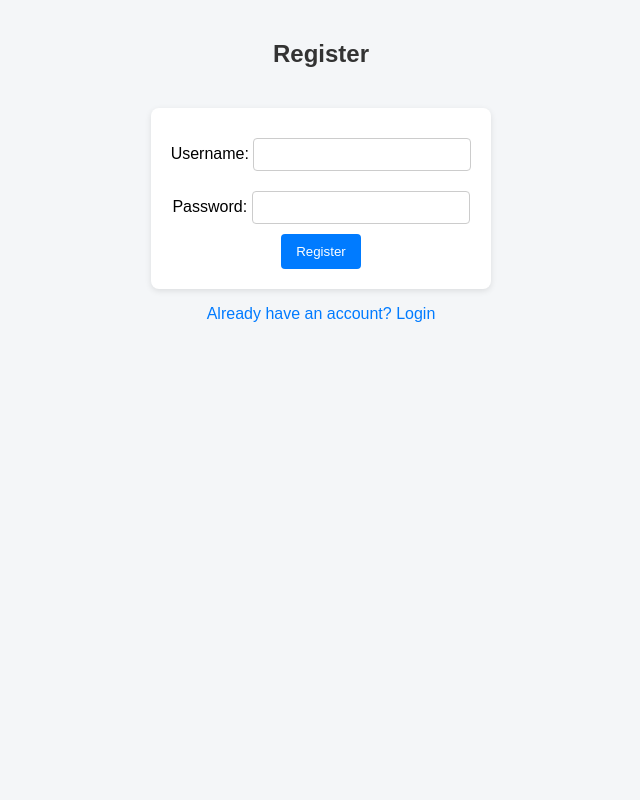
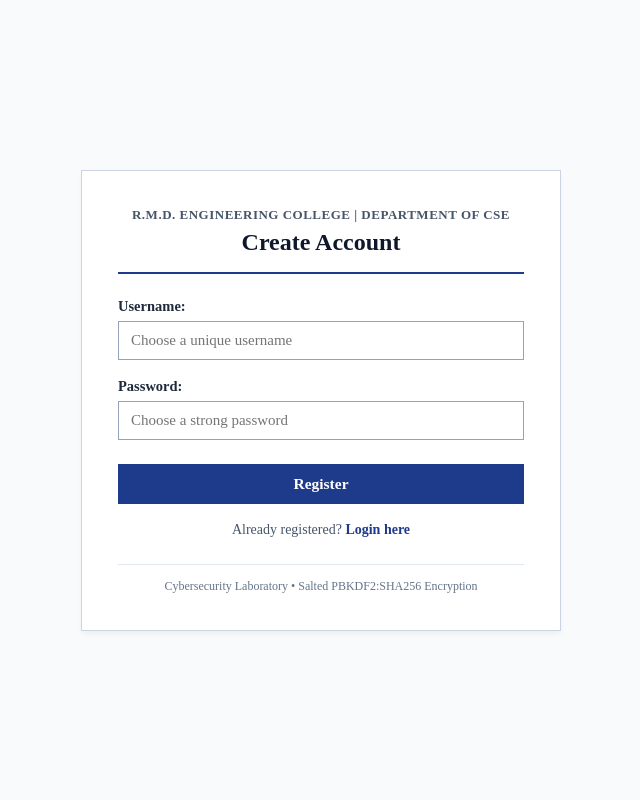
Before and after one commit to MSD-678/secure_login_app, a Flask app: page /register in a window 1280 px wide. Shown: the whole page, without its empty margins (319-959 px from the left). Run offline with Flask 3, Linux system fonts and the light colour scheme.

Commit message:
Revamp registration page layout and styling

```diff
--- a/templates/register.html
+++ b/templates/register.html
@@ -1,23 +1,178 @@
 <!DOCTYPE html>
-<html>
+<html lang="en">
 <head>
-  <title>Register</title>
-  <link rel="stylesheet" href="{{ url_for('static', filename='style.css') }}">
+    <meta charset="UTF-8">
+    <meta name="viewport" content="width=device-width, initial-scale=1.0">
+    <title>Account Registration</title>
+    <style>
+        * {
+            box-sizing: border-box;
+            margin: 0;
+            padding: 0;
+        }
+
+        body {
+            font-family: "Times New Roman", Times, serif;
+            background-color: #f8fafc;
+            color: #0f172a;
+            display: flex;
+            justify-content: center;
+            align-items: center;
+            min-height: 100vh;
+            padding: 20px;
+        }
+
+        .container {
+            background-color: #ffffff;
+            border: 1px solid #cbd5e1;
+            box-shadow: 0 4px 6px -1px rgba(0, 0, 0, 0.05);
+            width: 100%;
+            max-width: 480px;
+            padding: 36px;
+        }
+
+        .header {
+            text-align: center;
+            border-bottom: 2px solid #1e3a8a;
+            padding-bottom: 16px;
+            margin-bottom: 24px;
+        }
+
+        .header h3 {
+            font-size: 13px;
+            text-transform: uppercase;
+            letter-spacing: 0.5px;
+            color: #475569;
+            margin-bottom: 6px;
+        }
+
+        .header h1 {
+            font-size: 24px;
+            font-weight: bold;
+            color: #0f172a;
+        }
+
+        .flash-message {
+            padding: 10px 14px;
+            margin-bottom: 18px;
+            font-size: 14px;
+            border-left: 4px solid #dc2626;
+            background-color: #fef2f2;
+            color: #991b1b;
+        }
+
+        .form-group {
+            margin-bottom: 18px;
+        }
+
+        label {
+            display: block;
+            font-size: 14.5px;
+            font-weight: bold;
+            color: #1e293b;
+            margin-bottom: 6px;
+        }
+
+        input[type="text"],
+        input[type="password"] {
+            width: 100%;
+            padding: 10px 12px;
+            font-family: "Times New Roman", Times, serif;
+            font-size: 15px;
+            border: 1px solid #94a3b8;
+            background-color: #ffffff;
+            color: #0f172a;
+            outline: none;
+        }
+
+        input[type="text"]:focus,
+        input[type="password"]:focus {
+            border-color: #1e3a8a;
+            box-shadow: 0 0 0 1px #1e3a8a;
+        }
+
+        .btn-submit {
+            display: inline-block;
+            width: 100%;
+            padding: 11px;
+            background-color: #1e3a8a;
+            color: #ffffff;
+            font-family: "Times New Roman", Times, serif;
+            font-size: 15.5px;
+            font-weight: bold;
+            border: none;
+            cursor: pointer;
+            transition: background-color 0.15s ease-in-out;
+            margin-top: 6px;
+        }
+
+        .btn-submit:hover {
+            background-color: #172554;
+        }
+
+        .sub-link {
+            text-align: center;
+            margin-top: 18px;
+            font-size: 14px;
+            color: #475569;
+        }
+
+        .sub-link a {
+            color: #1e3a8a;
+            font-weight: bold;
+            text-decoration: none;
+        }
+
+        .sub-link a:hover {
+            text-decoration: underline;
+        }
+
+        .footer {
+            margin-top: 26px;
+            padding-top: 14px;
+            border-top: 1px solid #e2e8f0;
+            text-align: center;
+            font-size: 12px;
+            color: #64748b;
+        }
+    </style>
 </head>
 <body>
-  <h2>Register</h2>
+
+<div class="container">
+    <div class="header">
+        <h3>R.M.D. Engineering College | Department of CSE</h3>
+        <h1>Create Account</h1>
+    </div>
+
     {% with messages = get_flashed_messages(with_categories=true) %}
         {% if messages %}
             {% for category, message in messages %}
-        <div class="flash {{ category }}">{{ message }}</div>
+                <div class="flash-message">{{ message }}</div>
             {% endfor %}
         {% endif %}
     {% endwith %}
-  <form method="POST">
-    Username: <input type="text" name="username" required><br>
-    Password: <input type="password" name="password" required><br>
-    <button type="submit">Register</button>
+
+    <form method="POST" action="/register">
+        <div class="form-group">
+            <label for="username">Username:</label>
+            <input type="text" id="username" name="username" placeholder="Choose a unique username" required autocomplete="off">
+        </div>
+        <div class="form-group">
+            <label for="password">Password:</label>
+            <input type="password" id="password" name="password" placeholder="Choose a strong password" required>
+        </div>
+        <button type="submit" class="btn-submit">Register</button>
     </form>
-  <p><a href="/login">Already have an account? Login</a></p>
+
+    <div class="sub-link">
+        Already registered? <a href="{{ url_for('login') }}">Login here</a>
+    </div>
+
+    <div class="footer">
+        Cybersecurity Laboratory &bull; Salted PBKDF2:SHA256 Encryption
+    </div>
+</div>
+
 </body>
 </html>
```
Lines whose indentation alone changed are shown as unchanged.
